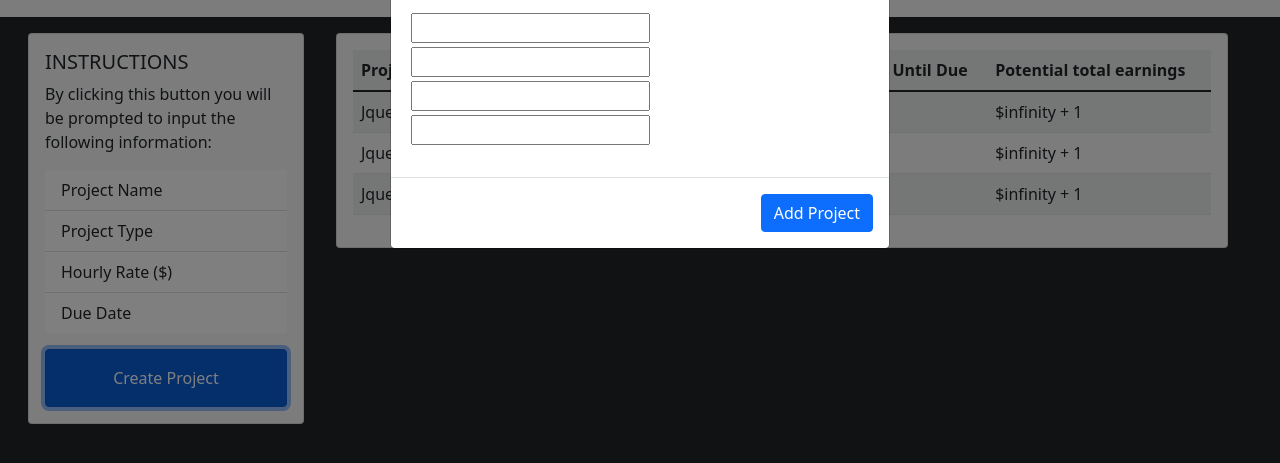
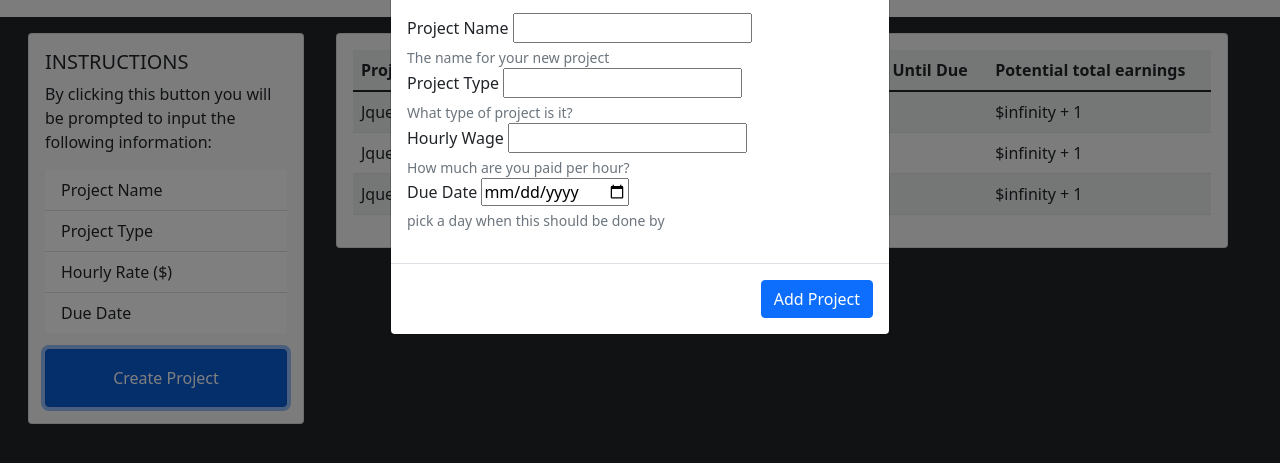
Before and after one commit to jvbridge/project-tracker, a plain HTML site: page index.html in a window 1280 px wide. Both pictures are taken after a click on the button "Create Project". Shown: the part 95-558 px from the top of the page. Drawn offline with nearby package versions, Linux system fonts and the light colour scheme.

Commit message:
added lables and types to input

```diff
--- a/index.html
+++ b/index.html
@@ -101,18 +101,21 @@
 
                   <form>
                       <div class="mb-3">
-                        <label for="project-name"></label>
-                        <input type="">
-                        <div id="" class="form-text"></div>
-                        <label for=""></label>
-                        <input type="">
-                        <div id="" class="form-text"></div>
-                        <label for=""></label>
-                        <input type="">
-                        <div id="" class="form-text"></div>
-                        <label for=""></label>
-                        <input type="">
-                        <div id="" class="form-text"></div>
+                        <label for="project-name">Project Name</label>
+                        <input id="project-name-input" type="text">
+                        <div id="project-name-help" class="form-text">The name for your new project</div>
+
+                        <label for="project-type">Project Type</label>
+                        <input id="project-type-input" type="text">
+                        <div id="project-type-help" class="form-text">What type of project is it?</div>
+
+                        <label for="Project">Hourly Wage</label>
+                        <input id="hourly-wage-input" type="number">
+                        <div id="hourly-wage-help" class="form-text">How much are you paid per hour?</div>
+
+                        <label for="">Due Date</label>
+                        <input id="due-date-input" type="date">
+                        <div id="due-date-help" class="form-text">pick a day when this should be done by</div>
                       </div>
                   </form>
 
```
